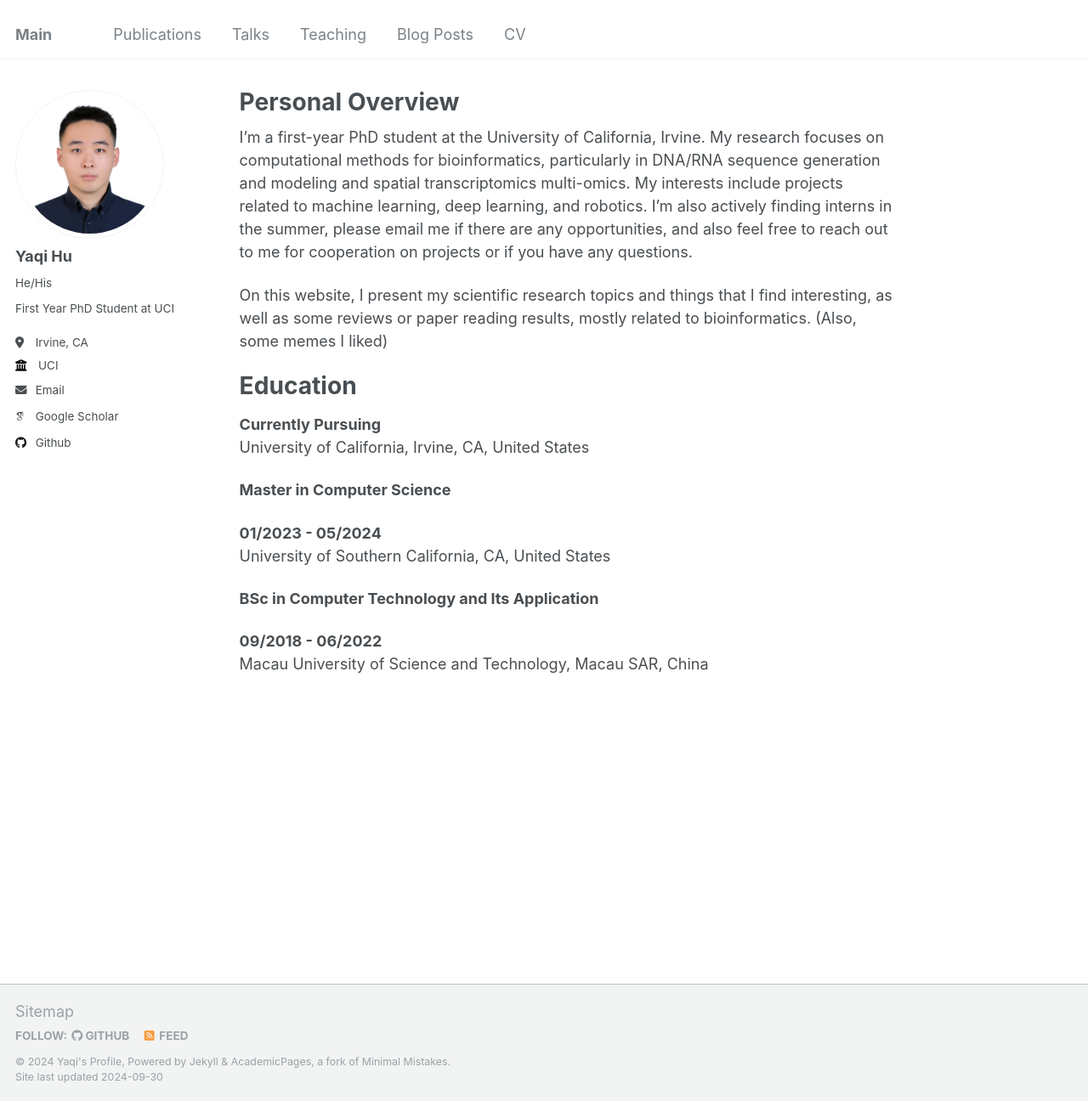
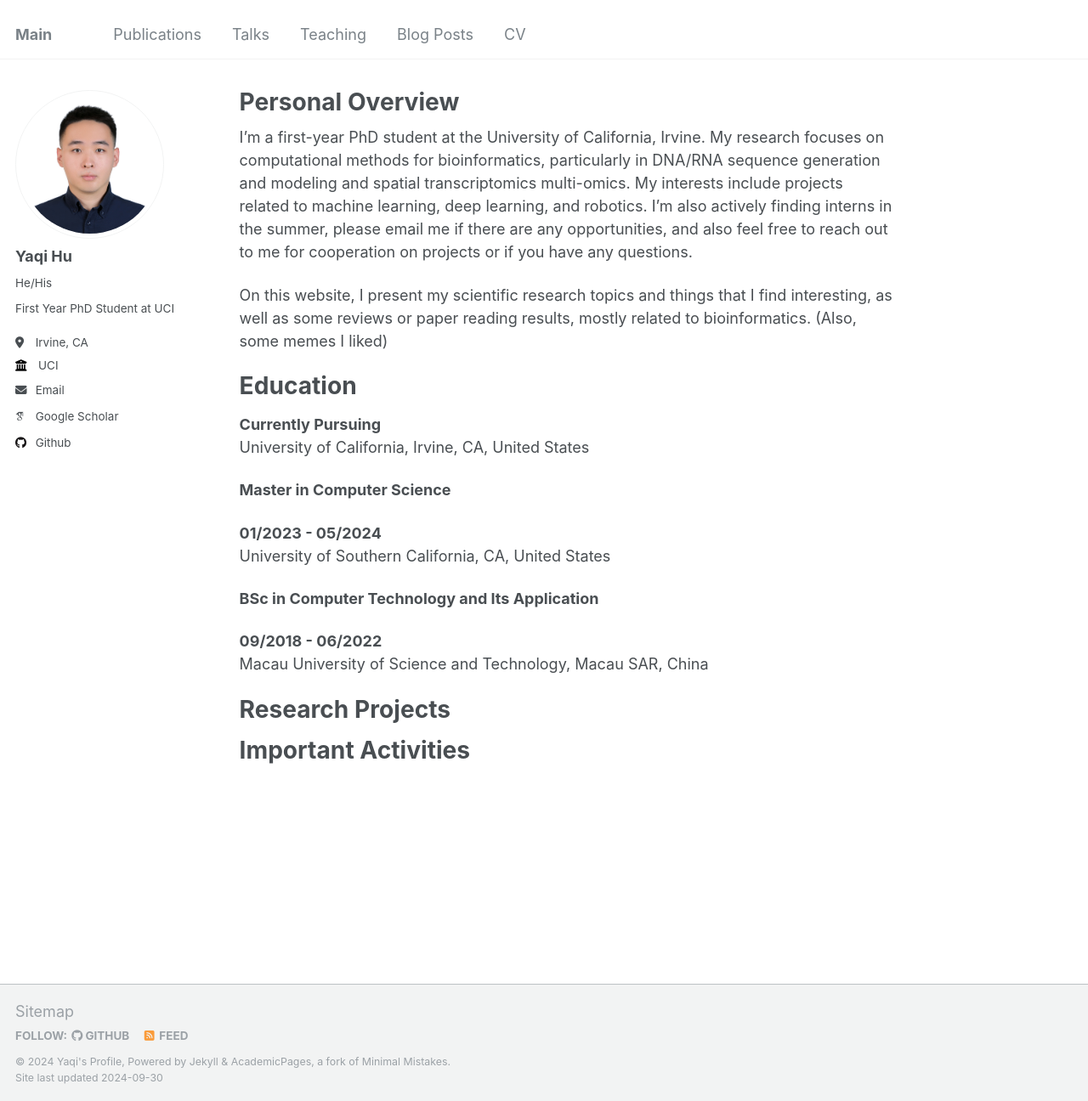
Before and after one commit to YaqiHu23/YaqiHu23.github.io, a Jekyll site: the page built from _pages/about.md, in a window 1280 px wide and 1296 px high. Shown: the whole window at 85% size. Built offline with Jekyll 4.4.1, drawn with Linux system fonts in a browser that asks for light colours; some web fonts are replaced.

Commit message:
version_v0.1

```diff
--- a/_pages/about.md
+++ b/_pages/about.md
@@ -25,3 +25,10 @@ University of Southern California, CA, United States
 
 **09/2018 - 06/2022**
 Macau University of Science and Technology, Macau SAR, China
+
+Research Projects
+======
+
+
+Important Activities
+======
```
